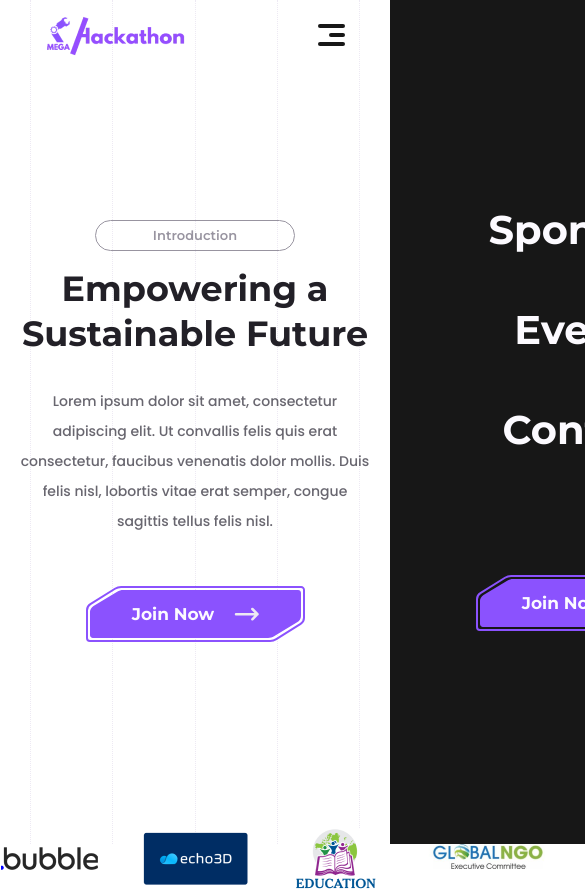
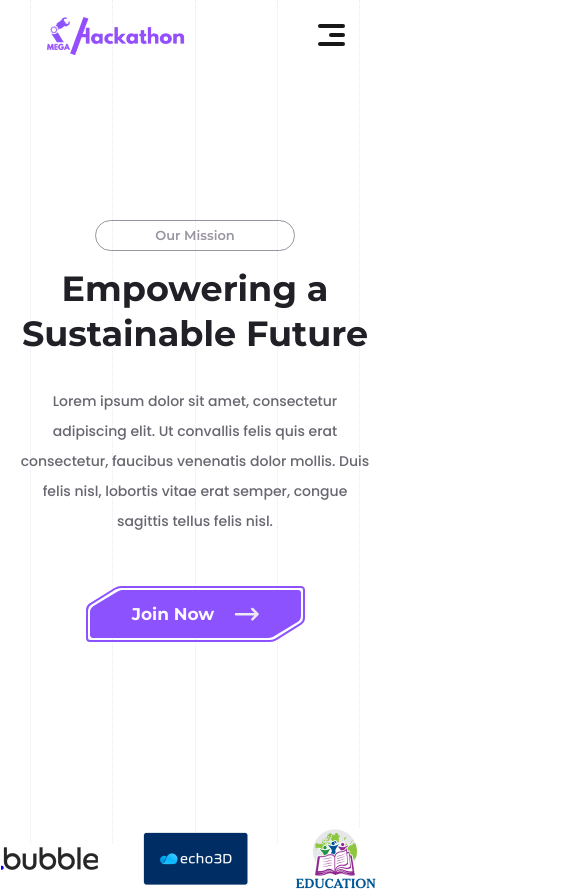
Before and after one commit to MEGA-Hackathon/megahack.tech, a Next.js app: page / in a window 390 px wide. Shown: the top 891 px of the page, 585 px wide, since content can reach past the window. Built offline with nearby package versions, Linux system fonts and the light colour scheme; some icons are missing.

Commit message:
I think I fixed the weird mobile bugs

```diff
--- a/components/common/Nav.tsx
+++ b/components/common/Nav.tsx
@@ -19,7 +19,7 @@ const Nav = () => {
 
 
     if (typeof window !== "undefined") {
-        isMenuOpen ? document.body.style.overflow = "hidden" : document.body.style.overflow = "initial"
+        isMenuOpen ? document.body.style.overflowY = "hidden" : document.body.style.overflowY = "initial"
     }
 
 
@@ -47,8 +47,8 @@ const Nav = () => {
             <div className={isMenuOpen ? "nav-dropdown nav-dropdown-open" : "nav-dropdown"}>
                 <ul className="nav-dropdown-content">
                     <li onClick={changeMenu}><Link href="/#sponsors" scroll={false}>Sponsors</Link></li>
-                    <li onClick={changeMenu}><Link href="/#sponsors" scroll={false}>Events</Link></li>
-                    <li onClick={changeMenu}><Link href="/#sponsors" scroll={false}>Contact</Link></li>
+                    <li onClick={changeMenu}><Link href="/#events" scroll={false}>Events</Link></li>
+                    <li onClick={changeMenu}><Link href="/#schedule" scroll={false}>Schedule</Link></li>
                 </ul>
                 <BigButton
                     text="Join Now"
--- a/components/pages/HomeMain.tsx
+++ b/components/pages/HomeMain.tsx
@@ -93,7 +93,7 @@ const HomeMain = () => {
     return (
         <main>
             <section className="home-main">
-                <div className="home-main-subheader">Introduction</div>
+                <div className="home-main-subheader">Our Mission</div>
                 <h1>Empowering a Sustainable Future</h1>
                 <p className="home-main-description">Lorem ipsum dolor sit amet, consectetur adipiscing elit. Ut convallis felis quis erat consectetur, faucibus venenatis dolor mollis. Duis felis nisl, lobortis vitae erat semper, congue sagittis tellus felis nisl.</p>
                 <div className="home-button-align">
--- a/pages/_app.tsx
+++ b/pages/_app.tsx
@@ -10,7 +10,7 @@ export default function App({ Component, pageProps }: AppProps) {
         <title>Megahack 2023 - Sustainable Development Hackathon</title>
         <meta name="description" content="Join the motivated and driven community at MEGA where innovators and problem solvers come together to create solutions for the UN's 17 sustainability goals. Benefit from our knowledge network and connections with NGO's, entrepreneurs, and tech companies. Experience the impact of a truly MEGA hackathon with 200  attendees from 20  countries, funding and awards worth over 50k and opportunities for growth." />
         <meta name="keywords" content="community, motivated, driven, innovators, problem solvers, UN sustainability goals, knowledge network, connections, NGO's, entrepreneurs, tech companies, hackathon, mega, mega hackathon"></meta>
-        <meta name="viewport" content="width=device-width, initial-scale=1" />
+        <meta name="viewport" content="width=device-width, initial-scale=1.0" />
         <meta name="author" content="Megahack 2023" />
         <link rel="manifest" href="/manifest.json" />
         <link rel="icon" href="/Favicons/icon-512x512.png" />
--- a/styles/global/Preferences.scss
+++ b/styles/global/Preferences.scss
@@ -54,9 +54,9 @@ body * {
 }
 
 body {
+	position: relative;
 	overflow-x: hidden;
 	overflow-anchor: none;
-	height: 100vh;
 }
 
 html {
```
